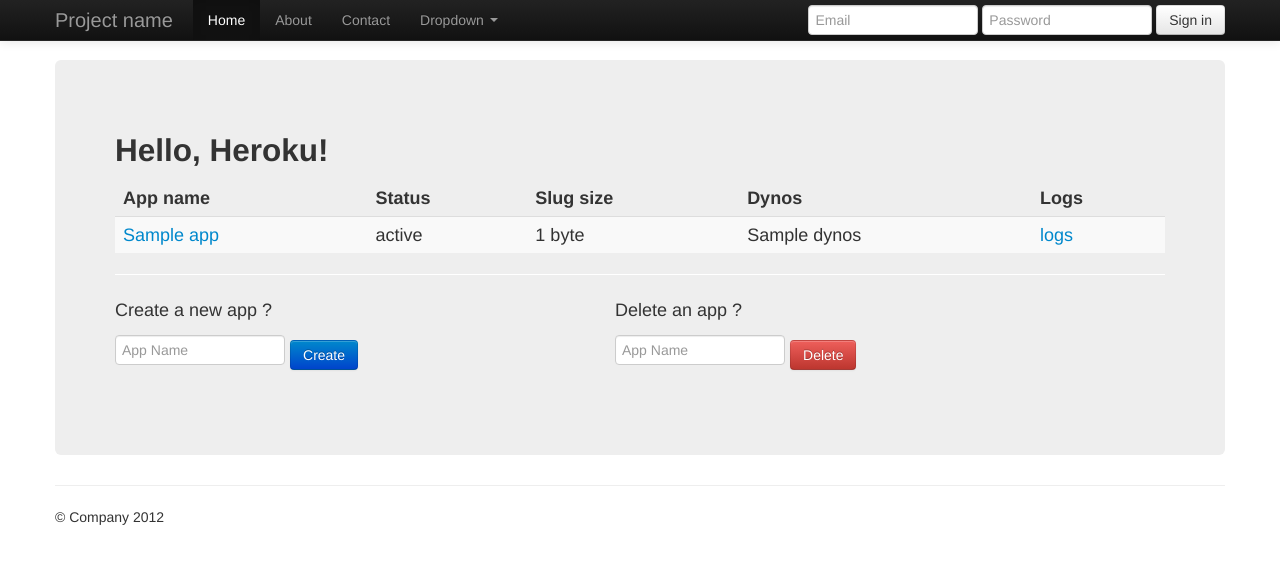
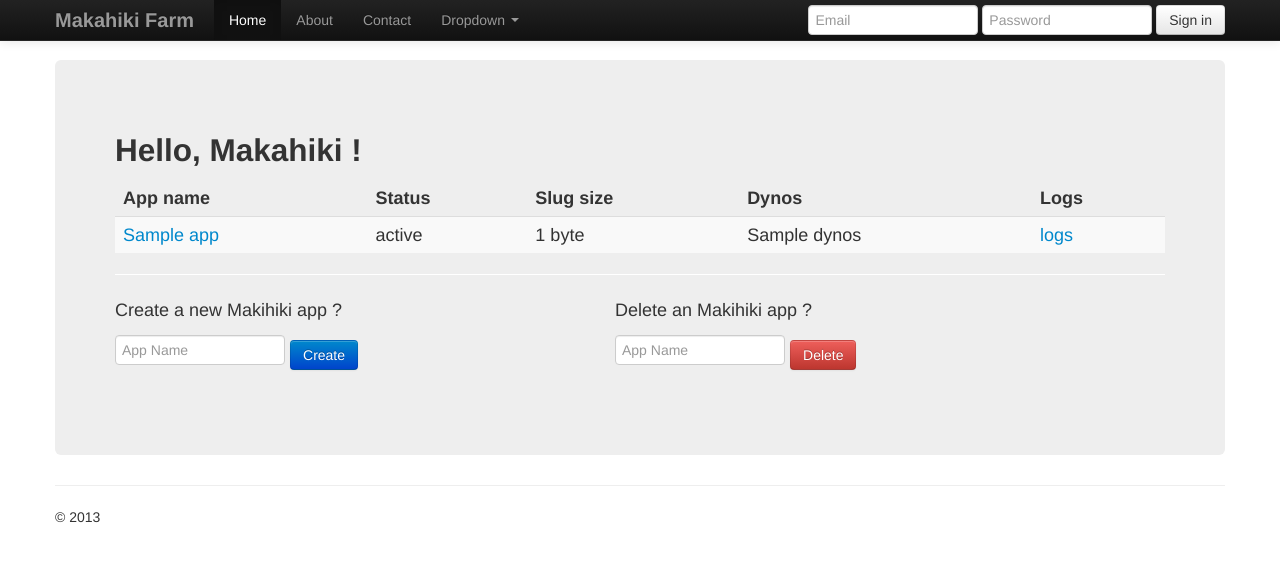
Before and after one commit to yongwen/auto_heroku, a Django app: template auto/templates/index.html in a window 1280 px wide. Shown: the top 564 px of the page. Run offline with Django 3.2, Linux system fonts and the light colour scheme; the template is opened without the code that fills it: most values are stand-ins (such as "Sample title", 1, 10 or a date in 2020); some libraries are stand-ins or nearby versions.

Commit message:
implement auto deploy

```diff
--- a/auto/templates/index.html
+++ b/auto/templates/index.html
@@ -37,7 +37,7 @@
                         <span class="icon-bar"></span>
                         <span class="icon-bar"></span>
                     </a>
-                    <a class="brand" href="#">Project name</a>
+                    <a class="brand" href="#"><b>Makahiki Farm</b></a>
                     <div class="nav-collapse collapse">
                         <ul class="nav">
                             <li class="active"><a href="#">Home</a></li>
@@ -70,7 +70,7 @@
 
             <!-- Main hero unit for a primary marketing message or call to action -->
             <div class="hero-unit">
-                <h2>Hello, Heroku!</h2>
+                <h2>Hello, Makahiki !</h2>
 
                 <table class="table table-striped">
                     <thead>
@@ -83,7 +83,7 @@
                     </tr>
                     </thead>
                     <tbody>
-                    {% for name, value in apps.items %}
+                    {% for name, value in apps %}
                     <tr>
                         <td><a href="http://{{ name}}.herokuapp.com">{{ name }}</a></td>
                         <td>{{ value.create_status }}</td>
@@ -99,7 +99,7 @@
                 <hr>
                 <div class="row">
                     <div class="span5">
-                        <p>Create a new app ?</p>
+                        <p>Create a new Makihiki app ?</p>
                         <form action="/work/" method="post">
                             {% csrf_token %}
                             <input name="appname" class="span2" type="text" placeholder="App Name">
@@ -107,7 +107,7 @@
                         </form>
                     </div>
                     <div class="span5">
-                        <p>Delete an app ? </p>
+                        <p>Delete an Makihiki app ? </p>
                         <form action="/delete/" method="post">
                             {% csrf_token %}
                             <input name="appname" class="span2" type="text" placeholder="App Name">
@@ -122,7 +122,7 @@
             <hr>
 
             <footer>
-                <p>&copy; Company 2012</p>
+                <p>&copy; 2013</p>
             </footer>
 
         </div> <!-- /container -->
```
Also changed, not shown: auto/views.py (+7 -1 lines).
